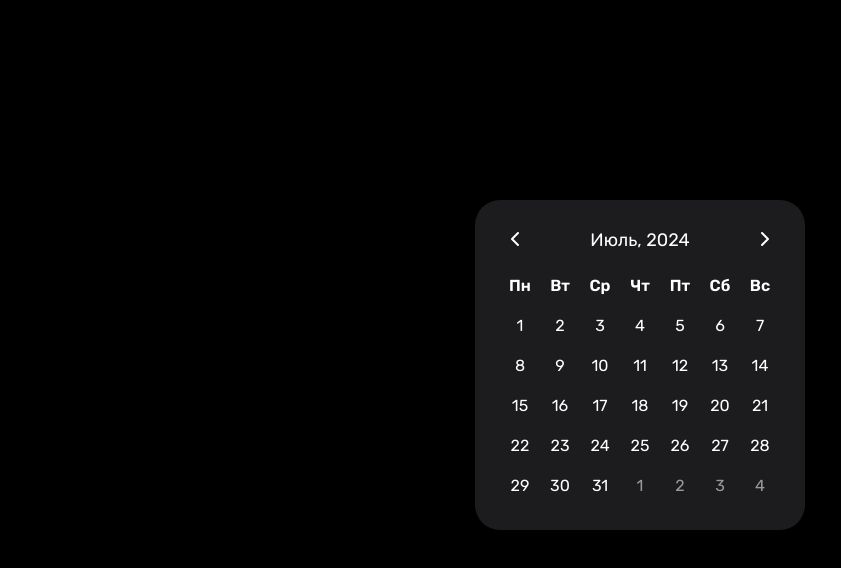
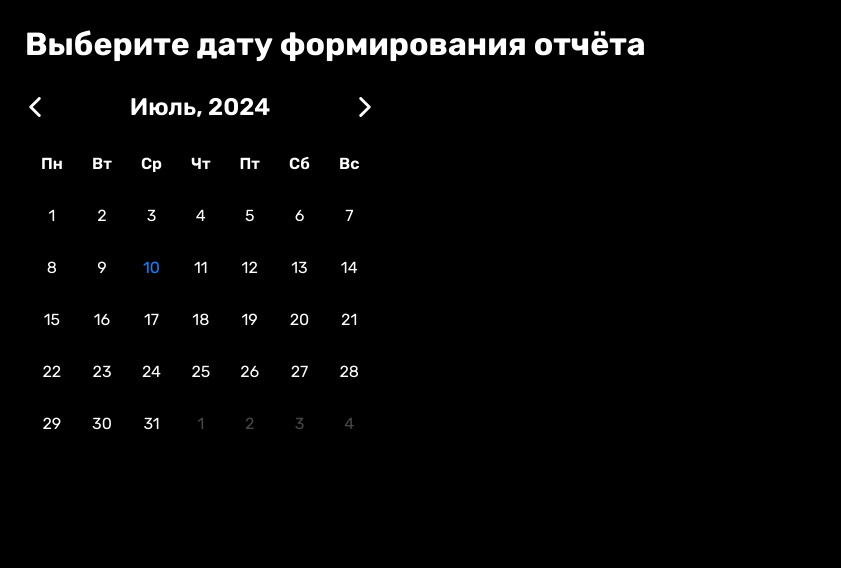
Before and after one commit to Mid1i/Calendar, a Vue app: page / in a window 1280 px wide. Shown: the top 568 px of the page, without its empty margins (0-841 px from the left). Built offline with nearby package versions, Linux system fonts and the light colour scheme.

Commit message:
updated calendar function

```diff
--- a/src/App.vue
+++ b/src/App.vue
@@ -1,38 +1,18 @@
 <script setup lang="ts">
-	import { ref } from "vue";
+	import { provide } from "vue";
+	import type { TypeActions } from "./interfaces/IDay";
 	import Calendar from "@/components/Calendar.vue";
-	import CurrentDate from "@/components/CurrentDate.vue";
 
 
-	const currentDate: Date = new Date();
+	const action: TypeActions = "oneDate";
 
-	const currentYear = ref<number>(currentDate.getFullYear());
-	const currentMonth = ref<number>(currentDate.getMonth());
-
-
-	const changeMonth = (isPrevious?: boolean): void => {
-		if (isPrevious) {
-        currentMonth.value = (currentMonth.value + 11) % 12;
-        if (currentMonth.value === 11) currentYear.value--;
-    } else {
-        currentMonth.value = (currentMonth.value + 1) % 12;
-        if (currentMonth.value === 0) currentYear.value++;
-    }
-	}
+	provide("action", action);
 </script>
 
 
 <template>
 	<div class="container">
-		<CurrentDate
-			@changeMonth="changeMonth"
-			:month="currentMonth"
-			:year="currentYear"
-		/>
-		<Calendar
-			:month="currentMonth"
-			:year="currentYear"
-		/>
+		<Calendar/>
 	</div>
 </template>
 
@@ -42,15 +22,13 @@
 
 
 	.container {
-		background: $--secondary-back;
-		border-radius: 25px;
-
+		align-items: flex-start;
 		display: flex;
 		flex-direction: column;
 
-		margin: 0px auto;
 		padding: 25px;
 
-		width: calc(7 * $--cell + 50px);
+		height: 100%;
+		width: 100%;
 	}
 </style>
--- a/src/assets/styles/base.scss
+++ b/src/assets/styles/base.scss
@@ -44,10 +44,6 @@ ul li {
 	list-style: none;
 }
 
-body {
-	padding-top: 200px;
-}
-
 #app {
 	height: 100%;
 	width: 100%;
--- a/src/assets/styles/variables.scss
+++ b/src/assets/styles/variables.scss
@@ -1,16 +1,17 @@
 // Background colors
 $--primary-back: #000000;
 $--secondary-back: #1C1C1E;
+$--tertiary-back: #2C2C2E;
 
 // Text colors
 $--primary-text: #FFFFFF;
-$--secondary-text: rgb(235, 235, 245, .6);
+$--secondary-text: rgb(235, 235, 245, .3);
 
 // Accent colors
-$--red: #FF7782;
-$--blue: #7380EC;
-$--green: #41F1B6;
-$--yellow: #FFBB55;
+$--red: #FF453A;
+$--blue: #0A84FF;
+$--green: #4CD964;
+$--yellow: #FFCC00;
 
-
-$--cell: 40px;
+// Calendar cell sizes
+$--cell: 50px;
--- a/src/components/BaseButton.vue
+++ b/src/components/BaseButton.vue
@@ -24,7 +24,12 @@
 	.button {
 		background: transparent;
 
-		height: 30px;
-		width: 30px;
+		height: 20px;
+		width: 20px;
+
+		&__icon {
+			height: 100%;
+			width: 100%;
+		}
 	}
 </style>
--- a/src/components/Calendar.vue
+++ b/src/components/Calendar.vue
@@ -1,65 +1,74 @@
 <script setup lang="ts">
-	import { computed } from "vue";
-	import { getDay } from "@/helpers/calendar";
+	import { computed, ref, inject } from "vue";
+	import type { TypeActions } from "@/interfaces/IDay";
+	import CalendarHeader from "@/components/CalendarHeader.vue";
+	import CalendarBody from "@/components/CalendarBody.vue";
+	// import CalendarFooter from "@/components/CalendarFooter.vue";
 
 
-	interface IDay {
-		date: number,
-		isMuted?: boolean
+	const action = <TypeActions>inject("action");
+
+	const currentDate = new Date();
+
+	const currentYear = ref<number>(currentDate.getFullYear());
+	const currentMonth = ref<number>(currentDate.getMonth());
+
+	const selectedDates = ref<string[]>([]);
+
+
+	const getTitle = computed<string>(() => {
+		const titles: Record<string, string> = {
+			oneDate: "Выберите дату формирования отчёта",
+			severalDates: "Выберите даты формирования отчёта",
+			onePeriod: "Выберите период формирования отчёта",
+			severalPeriods: "Выберите периоды формирования отчёта"
+		}
+
+		return titles[action];
+	})
+
+	const changeMonth = (isPrevious?: boolean): void => {
+		if (isPrevious) {
+        currentMonth.value = (currentMonth.value + 11) % 12;
+        if (currentMonth.value === 11) currentYear.value--;
+    } else {
+        currentMonth.value = (currentMonth.value + 1) % 12;
+        if (currentMonth.value === 0) currentYear.value++;
+    }
 	}
 
-
-	const props = defineProps<{
-		month: number,
-		year: number
-	}>();
-
-	const WEEK_DAYS = ["Пн", "Вт", "Ср", "Чт", "Пт", "Сб", "Вс"];
-
-
-	const getMonthDates = computed(() => {
-		let date = new Date(props.year, props.month);
-		let monthDates: IDay[] = [];
-		const firstDayOfMonth = getDay(date);
-
-		date.setDate(date.getDate() - firstDayOfMonth);
-
-		const previousMonthCondition = (): boolean => monthDates.length < firstDayOfMonth;
-		const currentMonthCondition = (): boolean => date.getMonth() === props.month;
-		const nextMonthCondition = (): boolean => getDay(date) !== 0 && getDay(date) < 7;
-
-		while (previousMonthCondition() || currentMonthCondition() || nextMonthCondition()) {
-			monthDates.push({
-				date: date.getDate(),
-				isMuted: !currentMonthCondition()
-			});
-
-			date.setDate(date.getDate() + 1);
+	const updateSelectedDates = (date: string): void => {
+		if (action === "oneDate") {
+			selectedDates.value = selectedDates.value[0] === date ? [] : [date];
 		}
 
-		return monthDates;
-	});
+		if (action === "severalDates") {
+			isSelected(date) ? selectedDates.value = [...selectedDates.value.filter(item => item !== date)] : selectedDates.value.push(date);
+		}
+
+		if (action === "onePeriod") {
+			selectedDates.value.length === 2 ? selectedDates.value = [] : selectedDates.value.push(date);
+		}
+	}
+
+	const isSelected = (date: string): boolean => !!selectedDates.value.find(item => item === date);
 </script>
 
 
 <template>
-	<div class="calendar">
-		<div class="calendar__body">
-			<span
-				v-for="day in WEEK_DAYS"
-				:key="day"
-				class="calendar__body-header"
-			>
-				{{ day }}
-			</span>
-			<span
-				v-for="(day, index) in getMonthDates"
-				:key="index"
-				:class="['calendar__body-item', day.isMuted && 'muted']"
-			>
-				{{ day.date }}
-			</span>
-		</div>
+	<h1 class="title">{{ getTitle }}</h1>
+	<div class="wrapper">
+		<CalendarHeader
+			@change-month="changeMonth"
+			:month="currentMonth"
+			:year="currentYear"
+		/>
+		<CalendarBody
+			@update-selected-dates="updateSelectedDates"
+			:is-selected="isSelected"
+			:month="currentMonth"
+			:year="currentYear"
+		/>
 	</div>
 </template>
 
@@ -68,31 +77,12 @@
 	@import "@/assets/styles/variables.scss";
 
 
-	.calendar {
-		display: flex;
-		flex-direction: column;
+	.title {
+		font-size: 32px;
+		margin-bottom: 30px;
+	}
 
-		&__body {
-			font-size: 16px;
-
-			display: grid;
-			grid-template-columns: repeat(7, $--cell);
-
-			&-item, &-header {
-				align-items: center;
-				display: flex;
-				justify-content: center;
-
-				height: $--cell;
-
-				&.muted {
-					color: $--secondary-text;
-				}
-			}
-
-			&-header {
-				font-weight: 600;
-			}
-		}
+	.wrapper {
+		width: calc($--cell * 7);
 	}
 </style>
--- /dev/null
+++ b/src/components/CalendarBody.vue
@@ -0,0 +1,154 @@
+<script setup lang="ts">
+	import { computed } from "vue";
+	import type { IDay } from "@/interfaces/IDay";
+	import { getDay, dateToString } from "@/helpers/calendar";
+
+
+	const props = defineProps<{
+		isSelected: (date: string) => boolean,
+		month: number,
+		year: number
+	}>();
+
+	defineEmits<{
+		(e: "updateSelectedDates", date: string): void
+	}>();
+
+	const days = ["Пн", "Вт", "Ср", "Чт", "Пт", "Сб", "Вс"];
+
+
+	const getMonthDates = computed(() => {
+		let date = new Date(props.year, props.month);
+		let currentDate = new Date();
+		let monthDates: IDay[] = [];
+		const firstDayOfMonth = getDay(date);
+
+		date.setDate(date.getDate() - firstDayOfMonth);
+
+		const previousMonthCondition = (): boolean => monthDates.length < firstDayOfMonth;
+		const currentMonthCondition = (): boolean => date.getMonth() === props.month;
+		const nextMonthCondition = (): boolean => getDay(date) !== 0 && getDay(date) < 7;
+
+		while (previousMonthCondition() || currentMonthCondition() || nextMonthCondition()) {
+			monthDates.push({
+				date: dateToString(date),
+				isMuted: !currentMonthCondition(),
+				isToday:dateToString(date) === dateToString(currentDate),
+			});
+
+			date.setDate(date.getDate() + 1);
+		}
+
+		return monthDates;
+	});
+</script>
+
+
+<template>
+	<table class="calendar">
+		<tr class="calendar__row">
+			<th
+				v-for="day in days"
+				:key="day"
+				class="calendar__header"
+			>
+				{{ day }}
+			</th>
+		</tr>
+		<tr
+			v-for="num in 6"
+			:key="num"
+			class="calendar__row"
+		>
+			<td
+				v-for="{ date, isMuted, isToday }, index) in getMonthDates.slice((num - 1) * 7, num * 7)"
+				:key="index"
+				:class="['calendar__item']"
+			>
+				<div
+					@click="() => !isMuted && $emit('updateSelectedDates', date)"
+					@keydown.enter="() => !isMuted && $emit('updateSelectedDates', date)"
+					:class="[
+						'calendar__item-button',
+						isMuted && 'muted',
+						isToday && 'today',
+						isSelected(date) && 'selected'
+					]"
+					tabindex="0"
+				>
+					{{ date.split(".")[0] }}
+		</div>
+			</td>
+		</tr>
+	</table>
+</template>
+
+
+<style scoped lang="scss">
+	@import "@/assets/styles/variables.scss";
+
+	.calendar {
+		width: 100%;
+
+		&__header {
+			font-weight: 600;
+
+			padding: 5px;
+			height: $--cell;
+		}
+
+		&__item {
+			padding: 5px;
+			height: $--cell;
+
+			&-button {
+				align-items: center;
+				display: flex;
+				justify-content: center;
+
+				border-radius: 100%;
+
+				color: $--primary-text;
+				font-size: 16px;
+
+				transition: all 0.1s ease-in-out;
+				height: 100%;
+				width: 100%;
+
+				&.today {
+					color: $--blue;
+				}
+
+				&.selected {
+					background: $--blue;
+					color: $--primary-text;
+				}
+
+				&.muted {
+					background: transparent;
+
+					color: $--secondary-text;
+					pointer-events: none;
+				}
+			}
+
+		}
+	}
+
+
+	@media(hover: hover) {
+		.calendar__item-button:hover,
+		.calendar__item-button:focus {
+			background: $--tertiary-back;
+		}
+
+		.calendar__item-button.selected:hover,
+		.calendar__item-button.selected:focus {
+			background: lighten(#0A84FF, 5%);
+		}
+
+		.calendar__item-button.muted:focus {
+			background: transparent;
+		}
+	}
+</style>
--- /dev/null
+++ b/src/components/CalendarFooter.vue
@@ -0,0 +1,13 @@
+<script setup lang="ts">
+
+</script>
+
+
+<template>
+
+</template>
+
+
+<style scoped lang="scss">
+
+</style>
--- a/src/components/CurrentDate.vue
+++ b/src/components/CalendarHeader.vue
@@ -6,6 +6,10 @@
 	defineProps<{
 		month: number,
 		year: number
+	}>();
+
+	defineEmits<{
+		(e: "changeMonth", isPrevious?: boolean): void
 	}>();
 </script>
 
@@ -20,16 +24,20 @@
 
 
 <style scoped lang="scss">
+	@import "@/assets/styles/variables.scss";
+
+
 	.header {
 		align-items: center;
 		display: flex;
 		justify-content: space-between;
 
-		margin-bottom: 10px;
+		margin-bottom: 15px;
+		width: 100%;
 
 		&__title {
-			font-size: 18px;
-			font-weight: 400;
+			font-size: 24px;
+			font-weight: 600;
 		}
 	}
 </style>
--- a/src/helpers/calendar.ts
+++ b/src/helpers/calendar.ts
@@ -23,3 +23,6 @@ export const getDay = (date: Date): number => {
 
 	return day === 0 ? 6 : day - 1;
 }
+
+
+export const dateToString = (date: Date): string => `${date.getDate()}.${date.getMonth()}.${date.getFullYear()}`;
--- /dev/null
+++ b/src/interfaces/IDay.ts
@@ -0,0 +1,7 @@
+export interface IDay {
+	date: string,
+	isMuted: boolean,
+	isToday: boolean
+}
+
+export type TypeActions = "oneDate" | "severalDates" | "onePeriod" | "severalPeriods";
```
